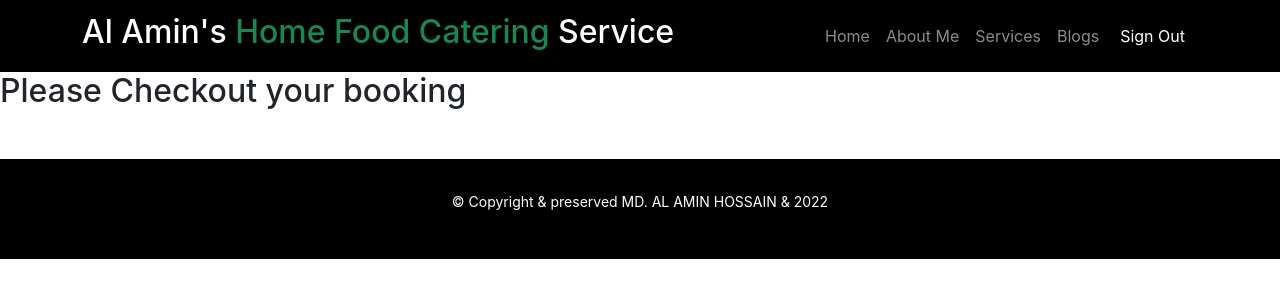
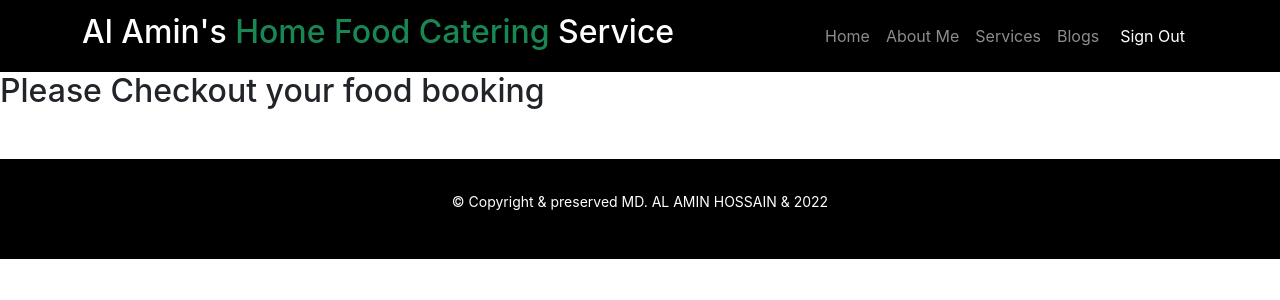
Before and after one commit to alamin1246/independent-service-provider, a React (Create React App) app: page /checkout in a window 1280 px wide. Shown: the top 300 px of the page. Built offline with nearby package versions, Linux system fonts and the light colour scheme; no server answers; sample sign-in values are in the browser's storage.

Commit message:
checkout page added

```diff
--- a/src/Pages/Checkout/CheckOut/Checkout.js
+++ b/src/Pages/Checkout/CheckOut/Checkout.js
@@ -3,7 +3,7 @@ import React from 'react';
 const Checkout = () => {
     return (
         <div>
-            <h2>Please Checkout your booking</h2>
+            <h2>Please Checkout your food booking</h2>
         </div>
     );
 };
```
